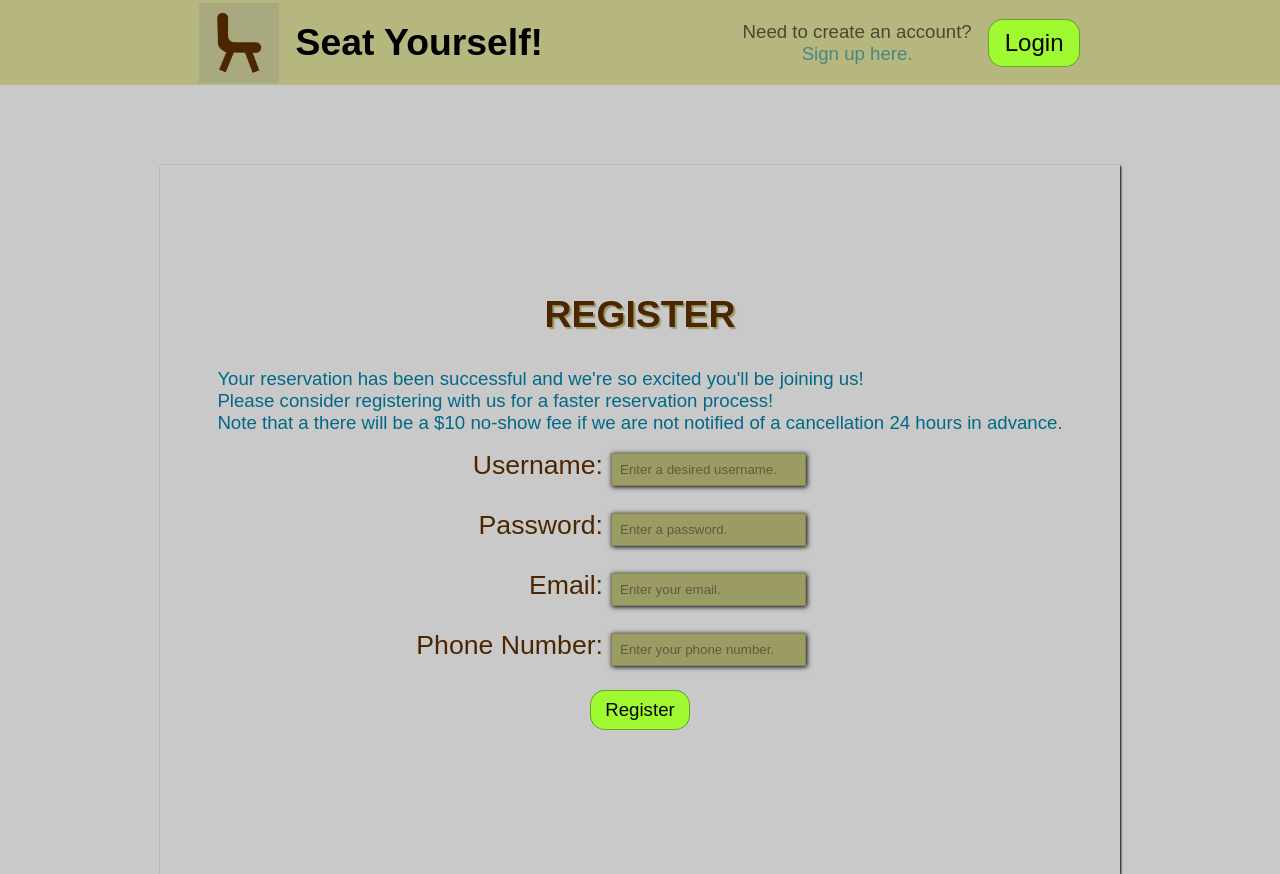
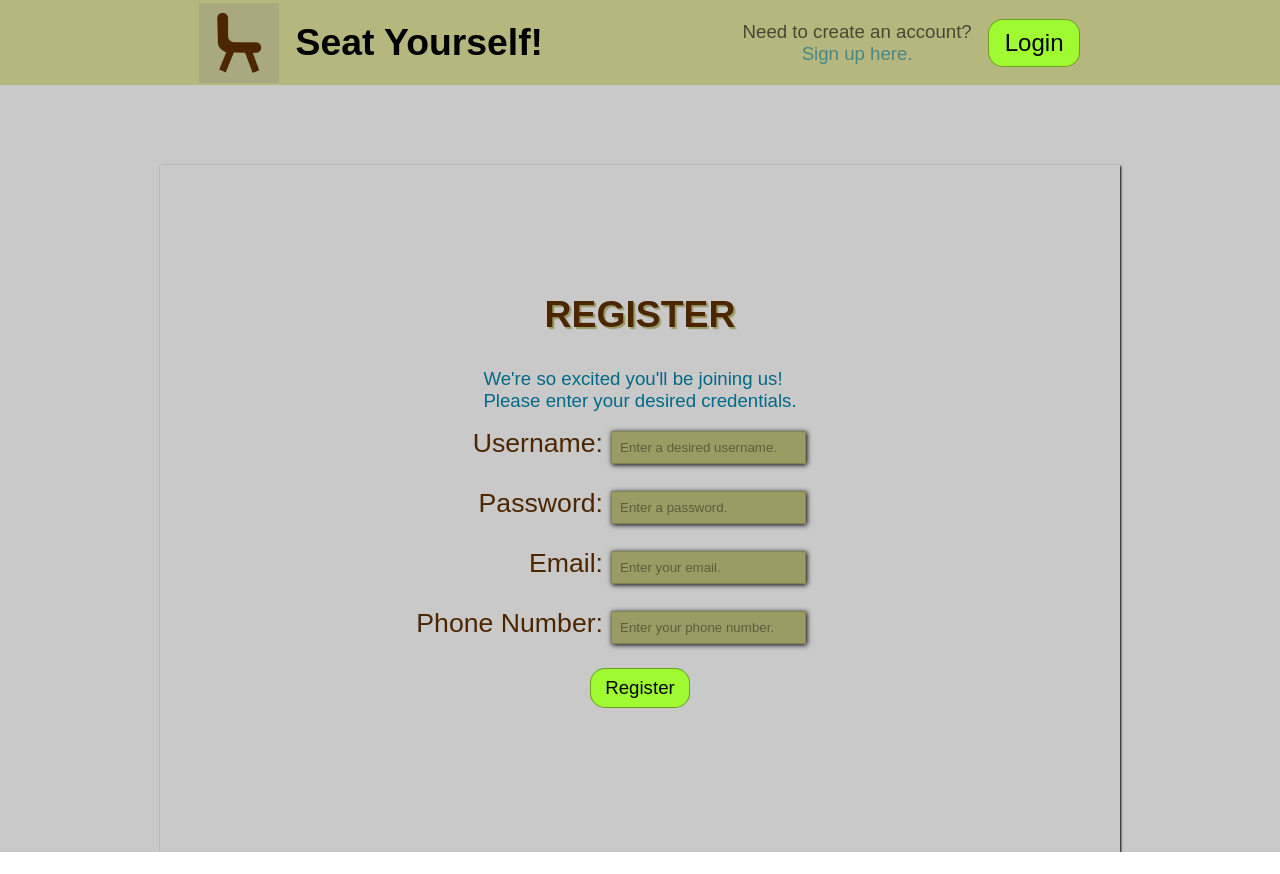
Before and after one commit to Paul-Kuruvila/COSC4351-Restaurant-Project, a React (Create React App) app in the folder frontend/: page /register in a window 1280 px wide. After the commit the page ends 852 px from the top, so only its background shows below. Built offline with nearby package versions, Linux system fonts and the light colour scheme; no server answers.

Commit message:
Fix unintended changes on components

```diff
--- a/frontend/src/components/Login/Login.js
+++ b/frontend/src/components/Login/Login.js
@@ -60,7 +60,7 @@ const Login = () => {
                     <label className={validCred ? "hide" : "showInvalid"}>{LoggedIn ? <p>You are already logged in!<br/>Please sign out before proceeding.</p> : 'Invalid username/password. Please try again.' }</label>
                 </li>
                 <li>
-                    <button data-testid="button" className="Login" type="Login">Login</button>
+                    <button className="Submit" data-testid="button" type="submit">Login</button>
                 </li>
                 <div className="Login-Options">
                     <p>Don't have an account?
--- a/frontend/src/components/Register/Register.js
+++ b/frontend/src/components/Register/Register.js
@@ -31,7 +31,7 @@ const Register = () => {
       <form onSubmit = {handleSubmit}>
         <ul className="information-boxes">
           <label className='container-title'>REGISTER</label>
-          <p className='container-description'>Your reservation has been successful and we're so excited you'll be joining us!<br />Please consider registering with us for a faster reservation process!<br />Note that a there will be a $10 no-show fee if we are not notified of a cancellation 24 hours in advance. </p>
+          <p className='container-description'>We're so excited you'll be joining us!<br />Please enter your desired credentials.</p>
           <ul className='boxes-container'>
             <li className='guest-info'>
               <label className='Label'>Username:</label>
```
